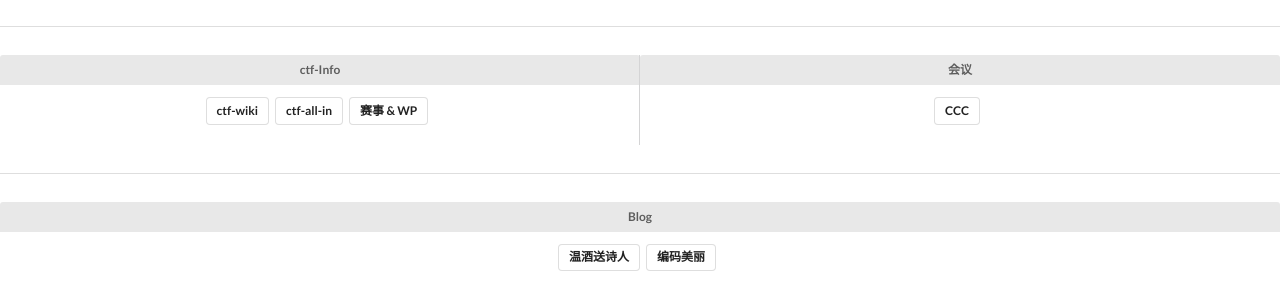
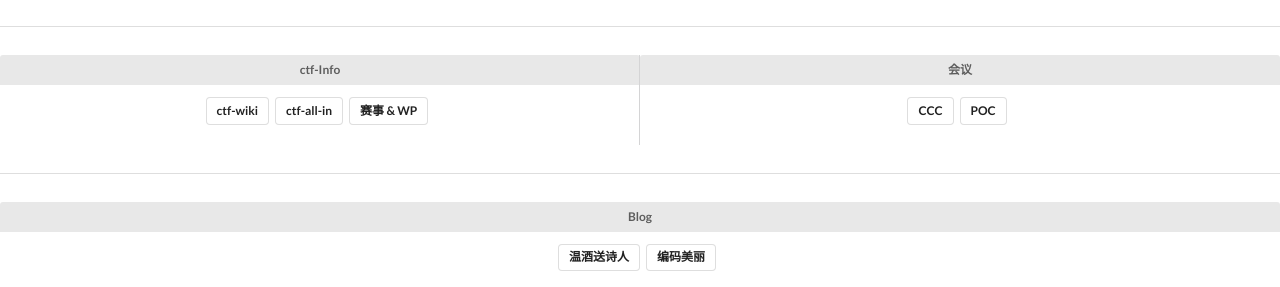
Before and after one commit to acusp/AC-Navi, a Jekyll site: the page built from security/index.html, in a window 1280 px wide. Shown: the part 436-723 px from the top of the page. Built offline with Jekyll 4.4.1, drawn with Linux system fonts in a browser that asks for light colours; comment, search, counter and statistics services are not loaded.

Commit message:
Add POC link

```diff
--- a/_data/security_links.yml
+++ b/_data/security_links.yml
@@ -52,6 +52,9 @@
       style: basic
       url: https://media.ccc.de/
 
+    - name: POC
+      style: basic
+      url: http://powerofcommunity.net/
 
 - section: BLOG
   categories:
```
